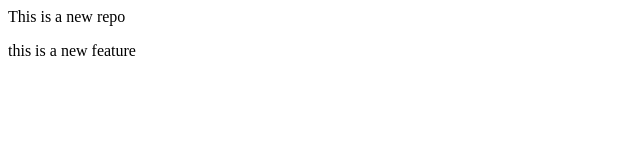
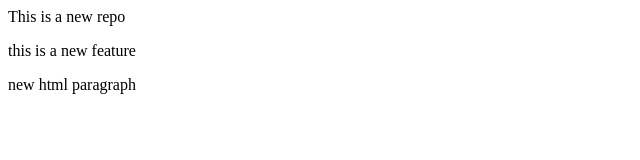
Before and after one commit to Lokendra-coder/localrepo, a plain HTML site: page index.html in a window 1280 px wide. Shown: the whole page, without its empty margins (0-640 px from the left). Drawn offline with Linux system fonts and the light colour scheme.

Commit message:
add new para

```diff
--- a/index.html
+++ b/index.html
@@ -1,2 +1,3 @@
 <p>This is a new repo</p>
 <p>this is a new feature</p>
+<p>new html paragraph</p>
```
